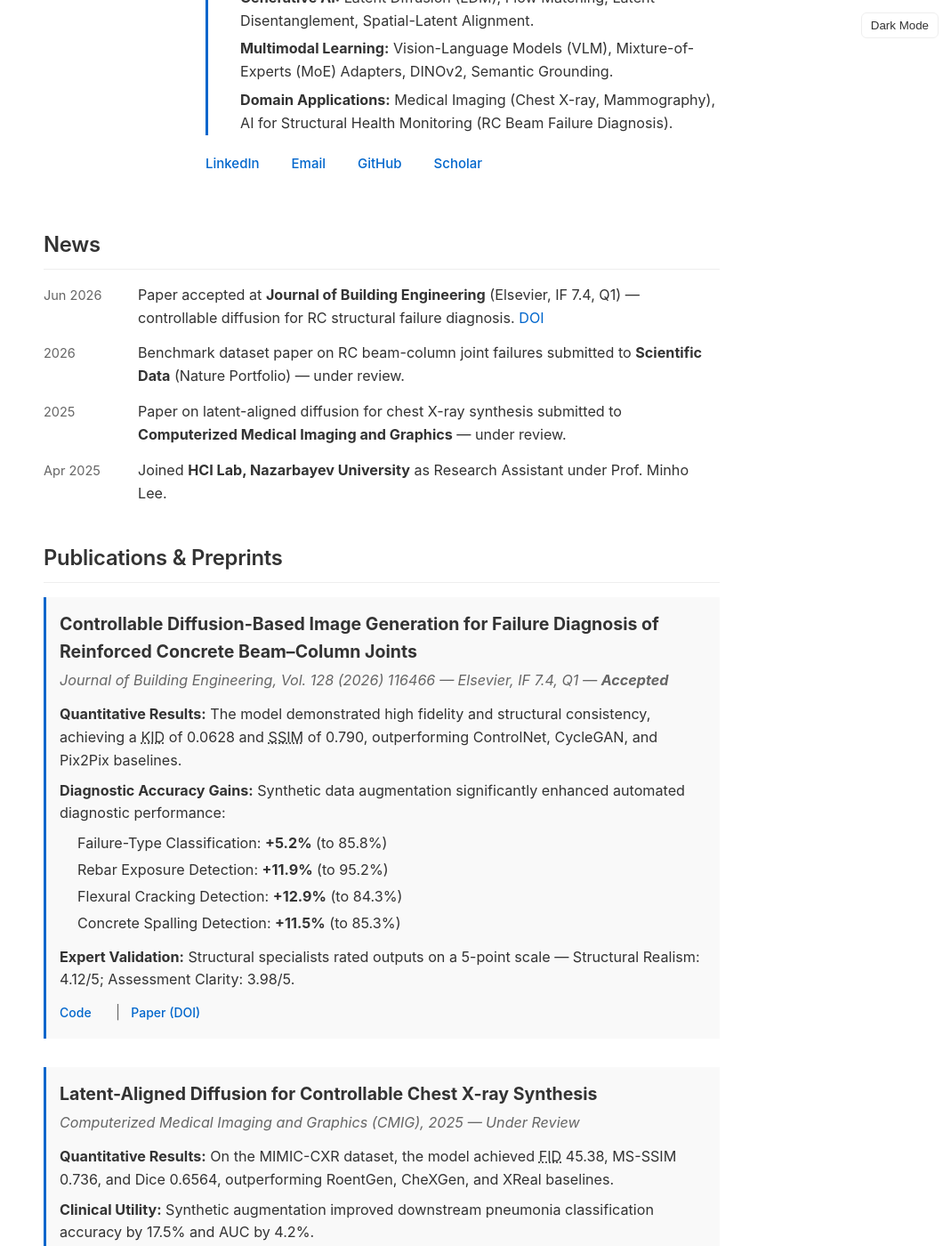
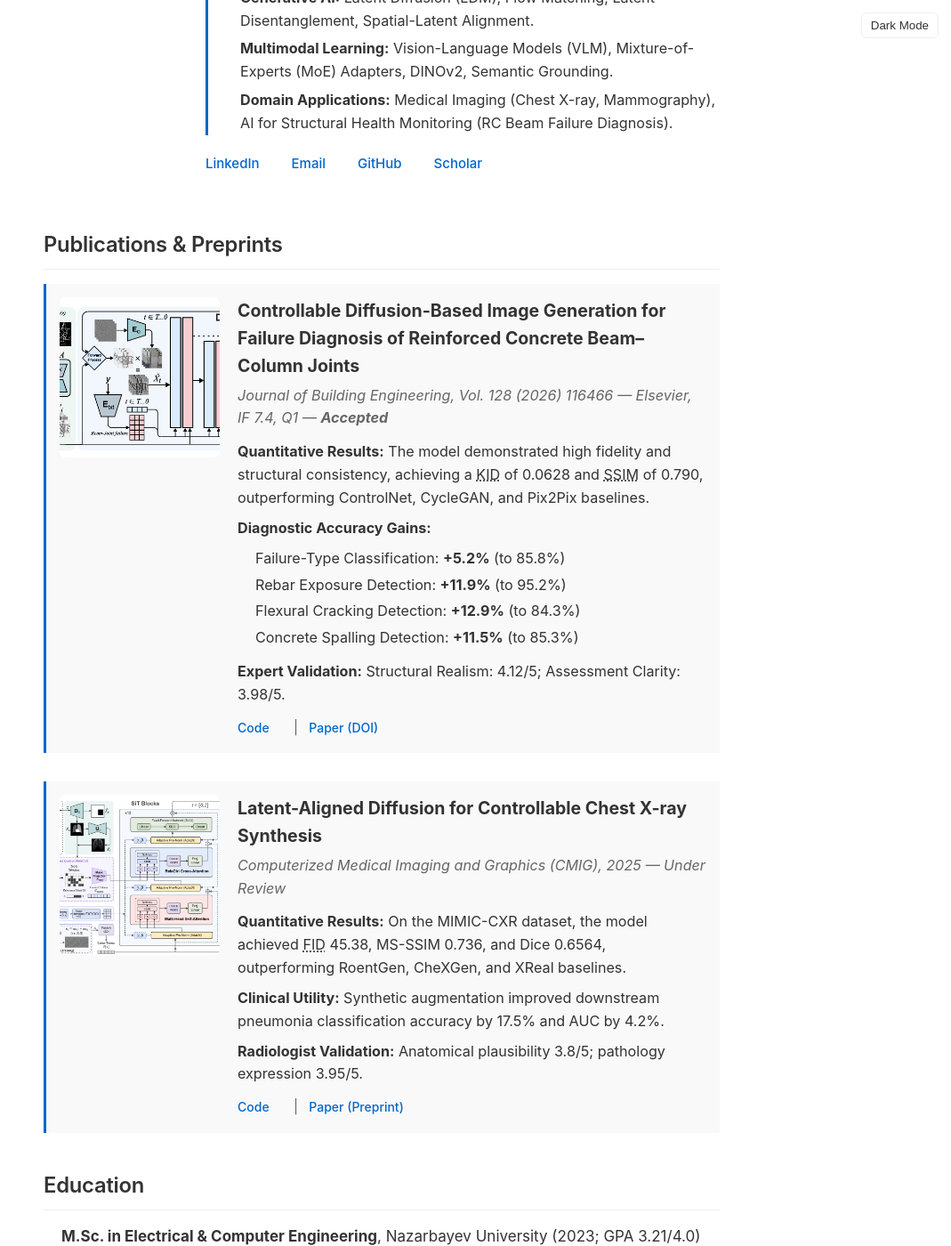
Before and after one commit to Vadim-ATL/Vadim-ATL.github.io, a Jekyll site: the page built from index.md, in a window 1280 px wide and 1400 px high, scrolled down 324 px. Shown: the whole window at 89% size, without its empty margins (211-1280 px from the left). Built offline with Jekyll 4.4.1, drawn with Linux system fonts in a browser that asks for light colours; some of the changed text lies outside the part shown.

Commit message:
Update website pictures, structure

```diff
--- a/index.md
+++ b/index.md
@@ -238,6 +238,70 @@ title: Vadim Atlassov - Researcher
     </div>
   </div>
 
+  <h2 id="publications">Publications &amp; Preprints</h2>
+
+  <div class="paper">
+    <div style="display: flex; gap: 20px; align-items: flex-start;">
+      <img src="assets/jbe_preview.png" alt="RC joint failure generation preview"
+          style="width: 180px; height: 180px; object-fit: cover; border-radius: 6px; flex-shrink: 0;">
+      <div style="flex: 1;">
+        <div class="paper-title">Controllable Diffusion-Based Image Generation for Failure Diagnosis of Reinforced Concrete Beam–Column Joints</div>
+        <div class="paper-venue">Journal of Building Engineering, Vol. 128 (2026) 116466 — Elsevier, IF 7.4, Q1 — <strong>Accepted</strong></div>
+        <p>
+          <strong>Quantitative Results:</strong> The model demonstrated high fidelity and structural consistency, achieving a <abbr title="Kernel Inception Distance">KID</abbr> of 0.0628 and <abbr title="Structural Similarity Index">SSIM</abbr> of 0.790, outperforming ControlNet, CycleGAN, and Pix2Pix baselines.
+        </p>
+        <p><strong>Diagnostic Accuracy Gains:</strong></p>
+        <ul style="margin-top: 4px; margin-bottom: 12px;">
+          <li>Failure-Type Classification: <strong>+5.2%</strong> (to 85.8%)</li>
+          <li>Rebar Exposure Detection: <strong>+11.9%</strong> (to 95.2%)</li>
+          <li>Flexural Cracking Detection: <strong>+12.9%</strong> (to 84.3%)</li>
+          <li>Concrete Spalling Detection: <strong>+11.5%</strong> (to 85.3%)</li>
+        </ul>
+        <p>
+          <strong>Expert Validation:</strong> Structural Realism: 4.12/5; Assessment Clarity: 3.98/5.
+        </p>
+        <div class="paper-links">
+          <a href="https://github.com/nubcico/GenBeamJoint" target="_blank" rel="noopener">Code</a>
+          <span class="link-separator">|</span>
+          <a href="https://doi.org/10.1016/j.jobe.2026.116466" target="_blank" rel="noopener">Paper (DOI)</a>
+        </div>
+      </div>
+    </div>
+  </div>
+
+  <div class="paper">
+  <div style="display: flex; gap: 20px; align-items: flex-start;">
+    <img src="assets/cxr_preview.png" alt="Chest X-ray synthesis preview"
+         style="width: 180px; height: 180px; object-fit: cover; border-radius: 6px; flex-shrink: 0;">
+    <div style="flex: 1;">
+      <div class="paper-title">Latent-Aligned Diffusion for Controllable Chest X-ray Synthesis</div>
+      <div class="paper-venue">Computerized Medical Imaging and Graphics (CMIG), 2025 — Under Review</div>
+      <p>
+        <strong>Quantitative Results:</strong> On the <a href="https://physionet.org/content/mimic-cxr/2.1.0/" style="color: inherit; text-decoration: none;">MIMIC-CXR</a> dataset, the model achieved <abbr title="Fréchet Inception Distance">FID</abbr> 45.38, MS-SSIM 0.736, and Dice 0.6564, outperforming RoentGen, CheXGen, and XReal baselines.
+      </p>
+      <p>
+        <strong>Clinical Utility:</strong> Synthetic augmentation improved downstream pneumonia classification accuracy by 17.5% and AUC by 4.2%.
+      </p>
+      <p>
+        <strong>Radiologist Validation:</strong> Anatomical plausibility 3.8/5; pathology expression 3.95/5.
+      </p>
+      <div class="paper-links">
+        <a href="https://github.com/nubcico/XrayGen/tree/main" target="_blank" rel="noopener">Code</a>
+        <span class="link-separator">|</span>
+        <a href="https://drive.google.com/file/d/15GdmNFHsGnfKEw_baX7_C4s7PcGfTG69/view?usp=sharing">Paper (Preprint)</a>
+      </div>
+    </div>
+  </div>
+</div>
+
+  <h2 id="education">Education</h2>
+
+  <ul>
+    <li><strong>M.Sc. in Electrical &amp; Computer Engineering</strong>, Nazarbayev University (2023; GPA 3.21/4.0) — Graduate Academic Merit Award, Top 10% of cohort</li>
+    <li><strong>B.Eng. in Electrical &amp; Computer Engineering</strong>, East Kazakhstan Technical University (2020; GPA 3.71/4.0) — Magna Cum Laude, Ranked 2nd of cohort, Presidential Scholarship</li>
+    <li><em>Academic Exchange:</em> Brno University of Technology, Czech Republic (2019)</li>
+  </ul>
+
   <h2 id="news">News</h2>
 
   <div class="news-item">
@@ -250,66 +314,8 @@ title: Vadim Atlassov - Researcher
   </div>
   <div class="news-item">
     <span class="news-date">2025</span>
-    <span>Paper on latent-aligned diffusion for chest X-ray synthesis submitted to <strong>Computerized Medical Imaging and Graphics</strong> — under review.</span>
+    <span>Paper on latent-aligned diffusion for chest X-ray synthesis submitted to <strong>Computerized Medical Imaging and Graphics</strong> — Under review.</span>
   </div>
-  <div class="news-item">
-    <span class="news-date">Apr 2025</span>
-    <span>Joined <strong>HCI Lab, Nazarbayev University</strong> as Research Assistant under Prof. Minho Lee.</span>
-  </div>
-
-  <h2 id="publications">Publications &amp; Preprints</h2>
-
-  <div class="paper">
-    <div class="paper-title">Controllable Diffusion-Based Image Generation for Failure Diagnosis of Reinforced Concrete Beam–Column Joints</div>
-    <div class="paper-venue">Journal of Building Engineering, Vol. 128 (2026) 116466 — Elsevier, IF 7.4, Q1 — <strong>Accepted</strong></div>
-    <p>
-      <strong>Quantitative Results:</strong> The model demonstrated high fidelity and structural consistency, achieving a <abbr title="Kernel Inception Distance">KID</abbr> of 0.0628 and <abbr title="Structural Similarity Index">SSIM</abbr> of 0.790, outperforming ControlNet, CycleGAN, and Pix2Pix baselines.
-    </p>
-    <p>
-      <strong>Diagnostic Accuracy Gains:</strong> Synthetic data augmentation significantly enhanced automated diagnostic performance:
-    </p>
-    <ul style="margin-top: 4px; margin-bottom: 12px;">
-      <li>Failure-Type Classification: <strong>+5.2%</strong> (to 85.8%)</li>
-      <li>Rebar Exposure Detection: <strong>+11.9%</strong> (to 95.2%)</li>
-      <li>Flexural Cracking Detection: <strong>+12.9%</strong> (to 84.3%)</li>
-      <li>Concrete Spalling Detection: <strong>+11.5%</strong> (to 85.3%)</li>
-    </ul>
-    <p>
-      <strong>Expert Validation:</strong> Structural specialists rated outputs on a 5-point scale — Structural Realism: 4.12/5; Assessment Clarity: 3.98/5.
-    </p>
-    <div class="paper-links">
-      <a href="https://github.com/nubcico/GenBeamJoint" target="_blank" rel="noopener">Code</a>
-      <span class="link-separator">|</span>
-      <a href="https://doi.org/10.1016/j.jobe.2026.116466" target="_blank" rel="noopener">Paper (DOI)</a>
-    </div>
-  </div>
-
-  <div class="paper">
-    <div class="paper-title">Latent-Aligned Diffusion for Controllable Chest X-ray Synthesis</div>
-    <div class="paper-venue">Computerized Medical Imaging and Graphics (CMIG), 2025 — Under Review</div>
-    <p>
-      <strong>Quantitative Results:</strong> On the <a href="https://physionet.org/content/mimic-cxr/2.1.0/" style="color: inherit; text-decoration: none;">MIMIC-CXR</a> dataset, the model achieved <abbr title="Fréchet Inception Distance">FID</abbr> 45.38, MS-SSIM 0.736, and Dice 0.6564, outperforming RoentGen, CheXGen, and XReal baselines.
-    </p>
-    <p>
-      <strong>Clinical Utility:</strong> Synthetic augmentation improved downstream pneumonia classification accuracy by 17.5% and AUC by 4.2%.
-    </p>
-    <p>
-      <strong>Radiologist Validation:</strong> Board-certified radiologists rated anatomical plausibility 3.8/5 and pathology expression 3.95/5.
-    </p>
-    <div class="paper-links">
-      <a href="https://github.com/nubcico/XrayGen/tree/main" target="_blank" rel="noopener">Code</a>
-      <span class="link-separator">|</span>
-      <a href="https://drive.google.com/file/d/15GdmNFHsGnfKEw_baX7_C4s7PcGfTG69/view?usp=sharing">Paper (Preprint)</a>
-    </div>
-  </div>
-
-  <h2 id="education">Education</h2>
-
-  <ul>
-    <li><strong>M.Sc. in Electrical &amp; Computer Engineering</strong>, Nazarbayev University (2023; GPA 3.21/4.0) — Graduate Academic Merit Award, Top 10% of cohort</li>
-    <li><strong>B.Eng. in Electrical &amp; Computer Engineering</strong>, East Kazakhstan Technical University (2020; GPA 3.71/4.0) — Magna Cum Laude, Ranked 2nd of cohort, Presidential Scholarship</li>
-    <li><em>Academic Exchange:</em> Brno University of Technology, Czech Republic (2019)</li>
-  </ul>
 
   <h2 id="projects">Projects</h2>
 
```
Also changed, not shown: assets/cxr_preview.png (added), assets/jbe_preview.png (added).
